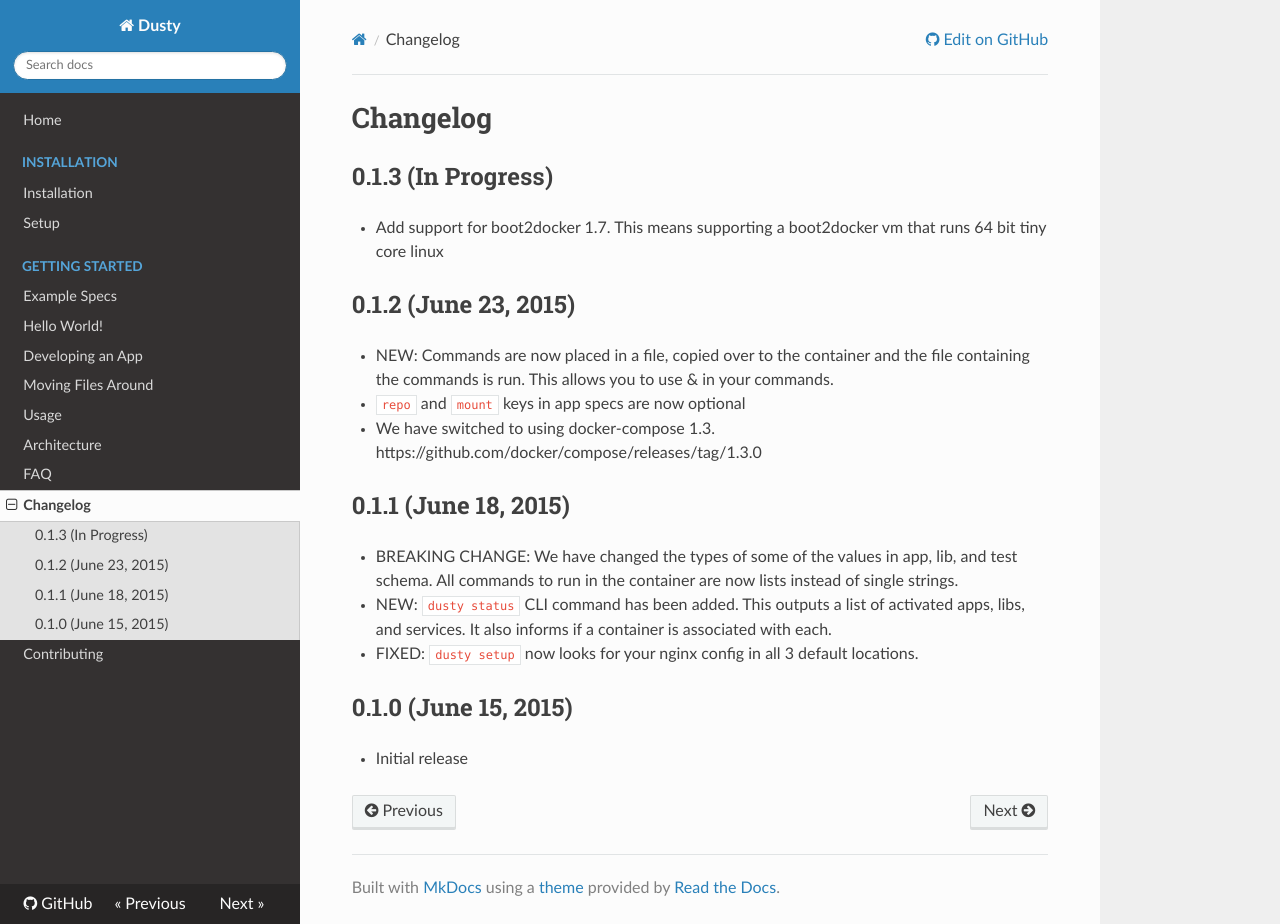
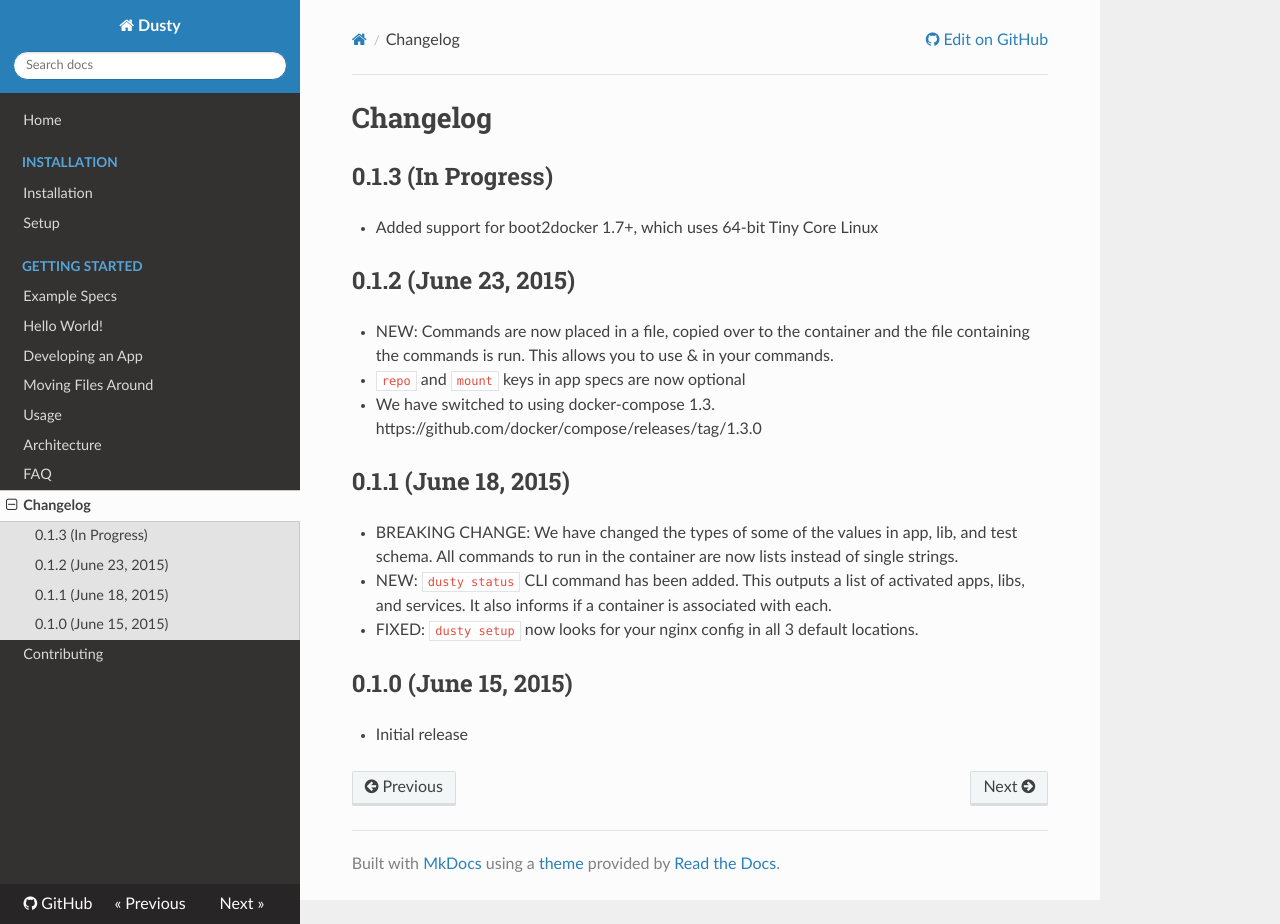
Before and after one commit to gamechanger/dusty, an MkDocs documentation site: the page built from docs/changelog.md, in a window 1280 px wide and 924 px high. Built offline with MkDocs 1.6.1, drawn with Linux system fonts in a browser that asks for light colours; nearby versions of some CDN libraries; old or Windows-style settings are respelled for this version of MkDocs.

Commit message:
better message

```diff
--- a/docs/changelog.md
+++ b/docs/changelog.md
@@ -1,7 +1,7 @@
 # Changelog
 
 ## 0.1.3 (In Progress)
-  * Add support for boot2docker 1.7. This means supporting a boot2docker vm that runs 64 bit tiny core linux
+  * Added support for boot2docker 1.7+, which uses 64-bit Tiny Core Linux
 
 
 ## 0.1.2 (June 23, 2015)
```
